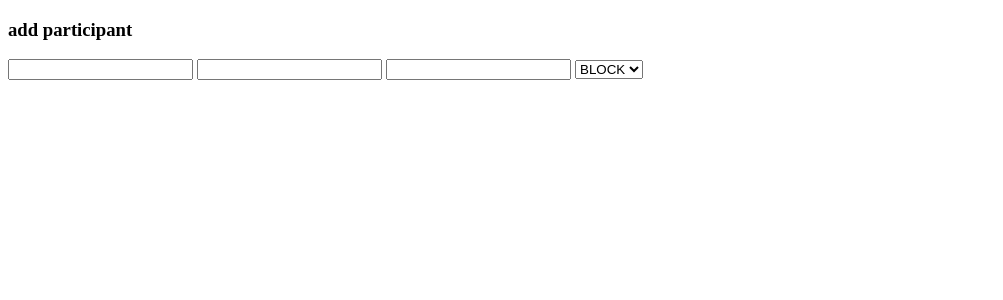
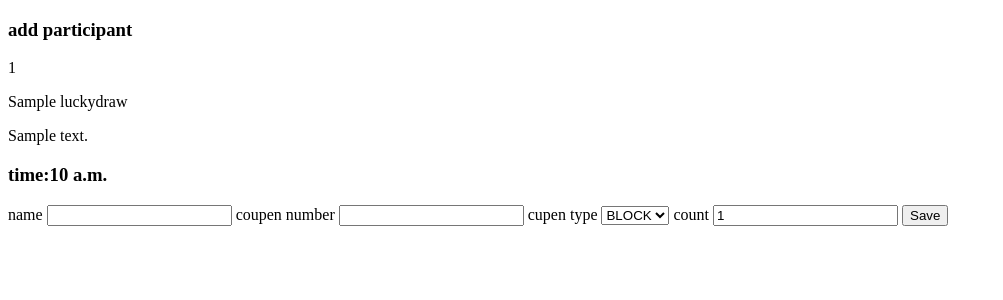
Before and after one commit to Rashicom/LuckyDraw, a Django app: template templates/addparticipant.html in a window 1280 px wide. Shown: the top 300 px of the page, without its empty margins (0-1003 px from the left). Run offline with Django 4.2, Linux system fonts and the light colour scheme; the template is opened without the code that fills it: values that come from a table or form of the project are taken from there, others are empty; tables that the repository leaves empty hold one stand-in row (values such as "Sample post").

Commit message:
participant add with lucky number completed, Pending: requred view test case

```diff
--- a/luckydraw/models.py
+++ b/luckydraw/models.py
@@ -29,7 +29,7 @@ class LuckyDrawContext(models.Model):
     luckydrawtype_id = models.ForeignKey(LuckyDraw, on_delete=models.CASCADE, related_name="luckydrawcontext_set")
 
     # date must be unique to prevent duplication, one day can have only cone context
-    context_date = models.DateField(auto_now=True, auto_now_add=False, unique=True)
+    context_date = models.DateField(unique=True)
 
     """
     list of lucky numbers announced by the organizers
--- a/luckydraw/urls.py
+++ b/luckydraw/urls.py
@@ -3,6 +3,9 @@ from . import views
 
 urlpatterns = [
     path('lucky_draw/', views.GetorSetLuckyDraw.as_view(),name="lucky_draw"),
+    path('get_contest/<str:luckydrawtype_id>/', views.GetContext.as_view(), name="get_contest"),
+    path('add_participant/', views.AddParticipant.as_view(), name="add_participant")
+
 
 
 ]
--- a/templates/addparticipant.html
+++ b/templates/addparticipant.html
@@ -5,21 +5,110 @@
     <meta http-equiv="X-UA-Compatible" content="IE=edge">
     <meta name="viewport" content="width=device-width, initial-scale=1.0">
     <title>Document</title>
+    <script src="https://code.jquery.com/jquery-3.7.1.js" integrity="sha256-eKhayi8LEQwp4NKxN+CfCh+3qOVUtJn3QNZ0TciWLP4=" crossorigin="anonymous"></script>
 </head>
 <body>
 
     <h3>add participant</h3>
-    <form action="">
-        <input type="text" name="luckydrawtype_id">
-        <input type="text" name="participant_name">
-        <input type="text" name="coupen_number">
-        <select name="coupen_type">
+    <p>{{luckydraw.luckydrawtype_id}}</p>
+    <p>{{luckydraw.luckydraw_name}}</p>
+    <p>{{luckydraw.description}}</p>
+    <h3>time:{{luckydraw.draw_time}}</h3>
+
+    <form>
+        {% csrf_token %}
+        <input type="text" hidden id="luckydrawtype_id" value={{luckydraw.luckydrawtype_id}}>
+
+        <label for="">name</label>
+        <input type="text" id="participant_name">
+
+        <label for="">coupen number</label>
+        <input type="text" id="coupen_number">
+
+        <label for="">cupen type</label>
+        <select id="coupen_type">
             <option value="BLOCK">BLOCK</option>
             <option value="BOX">BOX</option>
             <option value="SUPER">SUPER</option>
         </select>
 
+        <label for="">count</label>
+        <input type="number" id="coupen_count" value="1">
+
+        <button type="button" id="add_participant">Save</button>
+        <p id="error"></p>
+
+
     </form>
+
+
+    <script>
+
+        //participant save button
+        $("#add_participant").on("click", function(e) {
+            /*
+            this method fetch all the data from the form and validate,
+            then trigger ajax call to update
+            */
+
+            e.preventDefault()
+            console.log("button clicked")
+
+            //fetcing data
+            let luckydrawtype_id = $("#luckydrawtype_id").val()
+            let participant_name = $("#participant_name").val()
+            let coupen_number = $("#coupen_number").val()
+            let coupen_type = $("#coupen_type").val()
+            let coupen_count = $("#coupen_count").val()
+
+            //validation
+            if (coupen_number=="" || coupen_type=="") {
+                $("#error").text("Field incomplete")
+                return
+            }
+            else{$("#error").text("")}
+            if (coupen_count < 0) {
+                $("#error").text("Invalid count")
+                return
+            }
+            else{$("#error").text("")}
+            console.log(coupen_count)
+            // coupen_number and coupen_type validation needed for better perfomance
+            // otherwise we make ajax call using invalied data
+            // backend does have a validation, but frond end validation needed for better perfomance
+
+            console.log("procede for ajax call")
+            //calling ajax
+            let data = {
+                "luckydrawtype_id":luckydrawtype_id,
+                "participant_name": participant_name,
+                "coupen_number": coupen_number,
+                "coupen_type": coupen_type,
+                "coupen_count": coupen_count,
+                "csrfmiddlewaretoken":"{{ csrf_token }}",
+            }
+            console.log("calling ajax")
+            $.ajax({
+                url: "{% url "add_participant" %}",
+                method: "POST",
+                data: data,
+
+                success: function(data) {
+                    // handle response
+                    console.log(data)
+                    console.log(data.error)
+                },
+
+            })
+
+
+
+        })
+        $(document).ready(function() {
+            console.log("hellot")
+
+        })
+    </script>
 
 </body>
 </html>
```
Also changed, not shown: luckydraw/forms.py (+9 -0 lines), luckydraw/views.py (+60 -14 lines), templates/adminhome.html (+15 -0 lines), luckydraw/migrations/0003_alter_luckydrawcontext_context_date.py (added), luckydraw/migrations/0004_alter_luckydrawcontext_context_date.py (added), luckydraw/migrations/0005_alter_luckydrawcontext_context_date.py (added).
